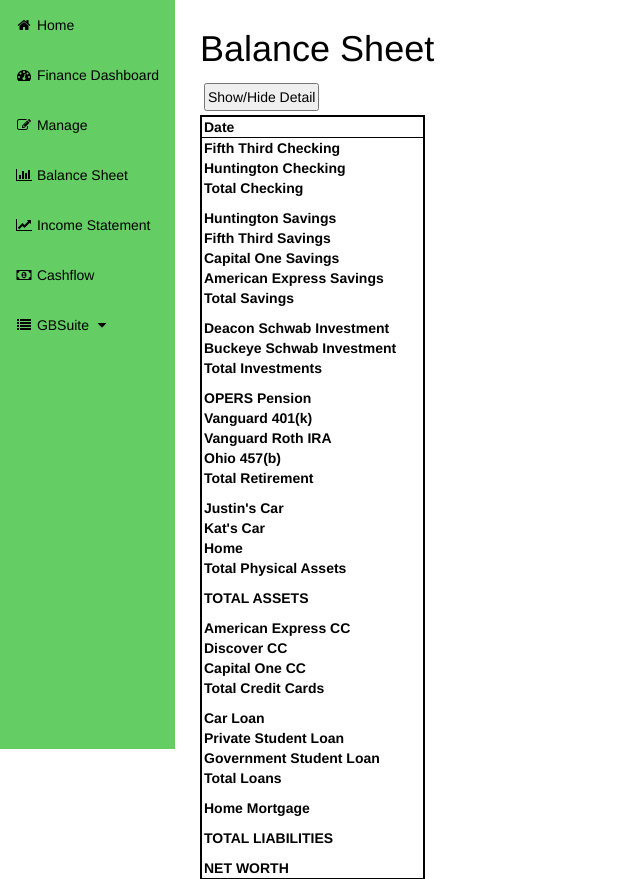
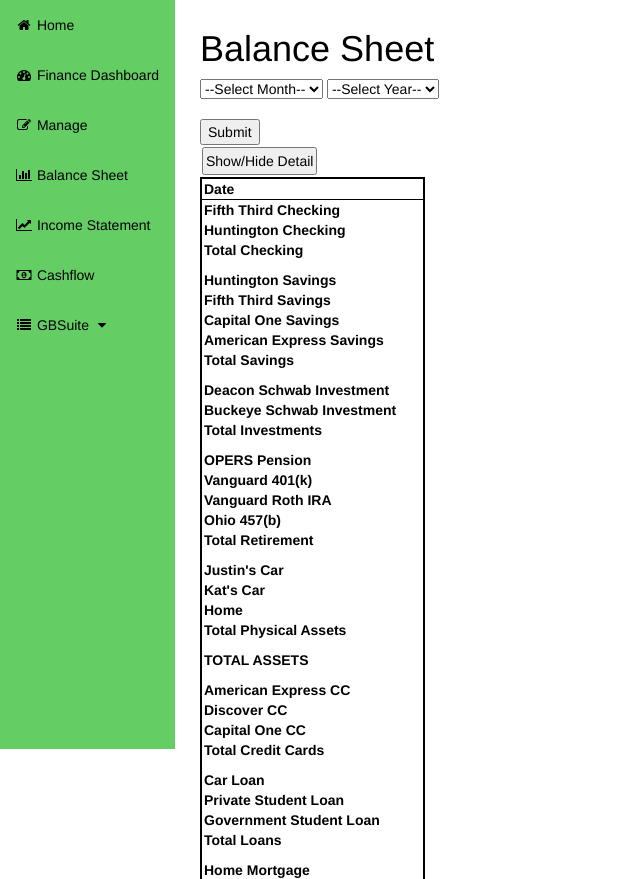
Before and after one commit to HunterProgram22/GBSuite, a Django app: page /GBFinance/balance/ in a window 1280 px wide. Shown: the part 51-930 px from the top of the page, without its empty margins (0-640 px from the left). Run offline with Django 3.2, Linux system fonts and the light colour scheme; the visitor is signed in with stand-in values (Sample User, id 1); data that the repository does not hold is empty; some libraries are stand-ins or nearby versions.

Commit message:
Added search feature for balance sheet

```diff
--- a/GBFinance/templates/GBFinance/balancesheet.html
+++ b/GBFinance/templates/GBFinance/balancesheet.html
@@ -6,7 +6,7 @@
 <style>
 button {
     padding: 2px;
-    margin: 4px;
+    margin: 2px;
 }
 
 td, th {
@@ -40,6 +40,35 @@
 }
 </style>
 <h1>Balance Sheet</h1>
+
+<form action="{% url 'GBFinancebalance' %}" method="POST">{% csrf_token %}
+<select name="month">
+    <option value=''>--Select Month--</option>
+    <option value='1'>Janaury</option>
+    <option value='2'>February</option>
+    <option value='3'>March</option>
+    <option value='4'>April</option>
+    <option value='5'>May</option>
+    <option value='6'>June</option>
+    <option value='7'>July</option>
+    <option value='8'>August</option>
+    <option value='9'>September</option>
+    <option value='10'>October</option>
+    <option value='11'>November</option>
+    <option value='12'>December</option>
+</select>
+<select name="year">
+    <option value=''>--Select Year--</option>
+    <option value='2017'>2017</option>
+    <option value='2016'>2016</option>
+    <option value='2015'>2015</option>
+    <option value='2014'>2014</option>
+    <option value='2013'>2013</option>
+    <option value='2012'>2012</option>
+</select>
+<br><br>
+<input type="submit">
+</form>
 
 <button onclick="myFunction()">Show/Hide Detail</button>
 
--- a/GBFinance/views.py
+++ b/GBFinance/views.py
@@ -17,8 +17,23 @@
 
 class Balance(View):
     def get(self, request):
-        month_balance = MonthBal.objects.all().order_by('-date')
-        month_balance = month_balance[0:2]
+        month_balance = MonthBal.objects.order_by('-date')[:2]
+        return render(request, 'GBFinance/balancesheet.html', {'month_balance': month_balance})
+
+    def post(self, request):
+        if request.POST.get("month") != '' and request.POST.get("year") != '':
+            month = request.POST.get("month")
+            year = request.POST.get("year")
+            month_balance = MonthBal.objects.filter(date__month=month).filter(date__year=year)
+            month_balance = list(month_balance[:])
+            add_month = MonthBal.objects.all()[0:1]
+            month_balance.append(add_month)
+        elif request.POST.get("month") != '':
+            month = request.POST.get("month")
+            month_balance = MonthBal.objects.filter(date__month=month)
+        elif request.POST.get("year") != '':
+            year = request.POST.get("year")
+            month_balance = MonthBal.objects.filter(date__year=year)
         return render(request, 'GBFinance/balancesheet.html', {'month_balance': month_balance})
 
 class Balance_new(View):
@@ -36,8 +51,7 @@
 
 class Income(View):
     def get(self, request):
-        month_income = MonthInc.objects.all().order_by('-date')
-        month_income = month_income[0:2]
+        month_income = MonthInc.objects.order_by('-date')[:2]
         return render(request, 'GBFinance/incomestatement.html', {'month_income': month_income})
 
 class Income_new(View):
@@ -48,7 +62,6 @@
             return redirect('GBFinancemanage')
         return render(request, 'GBFinance/income_edit.html', {'form': form})
 
-
     def get(self, request):
         form = MonthIncForm()
         return render(request, 'GBFinance/income_edit.html', {'form': form})
```
